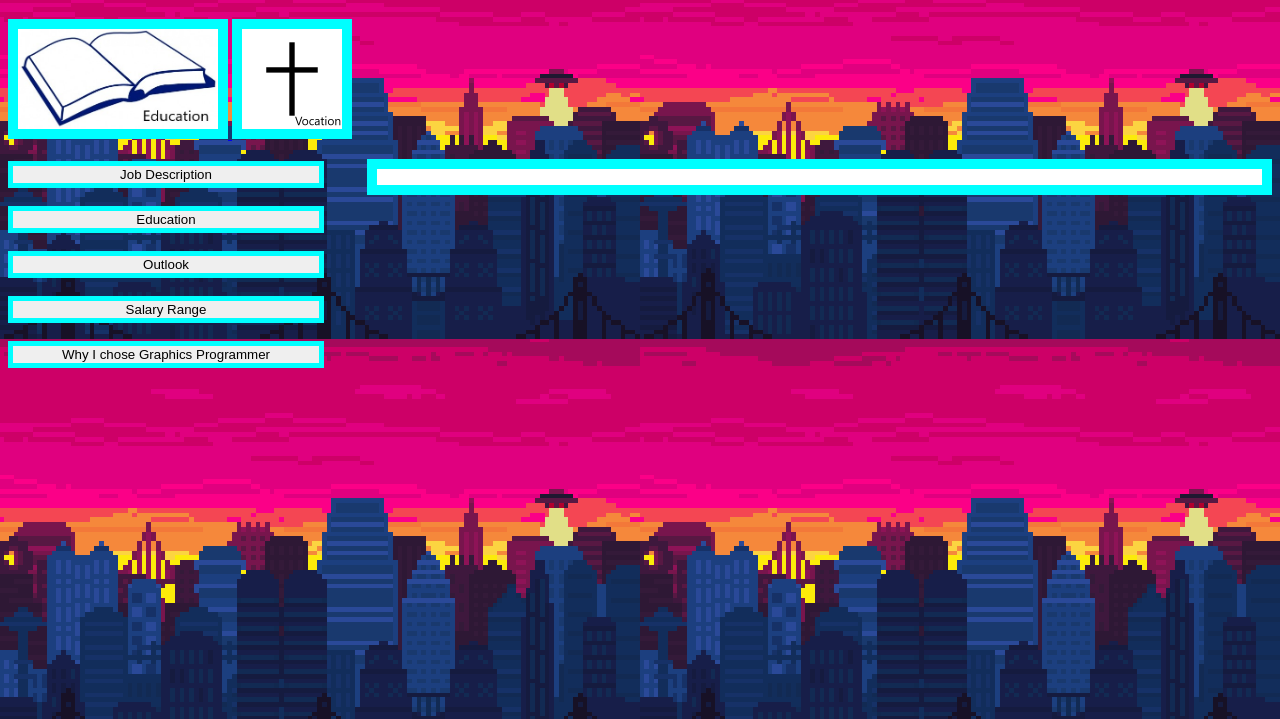
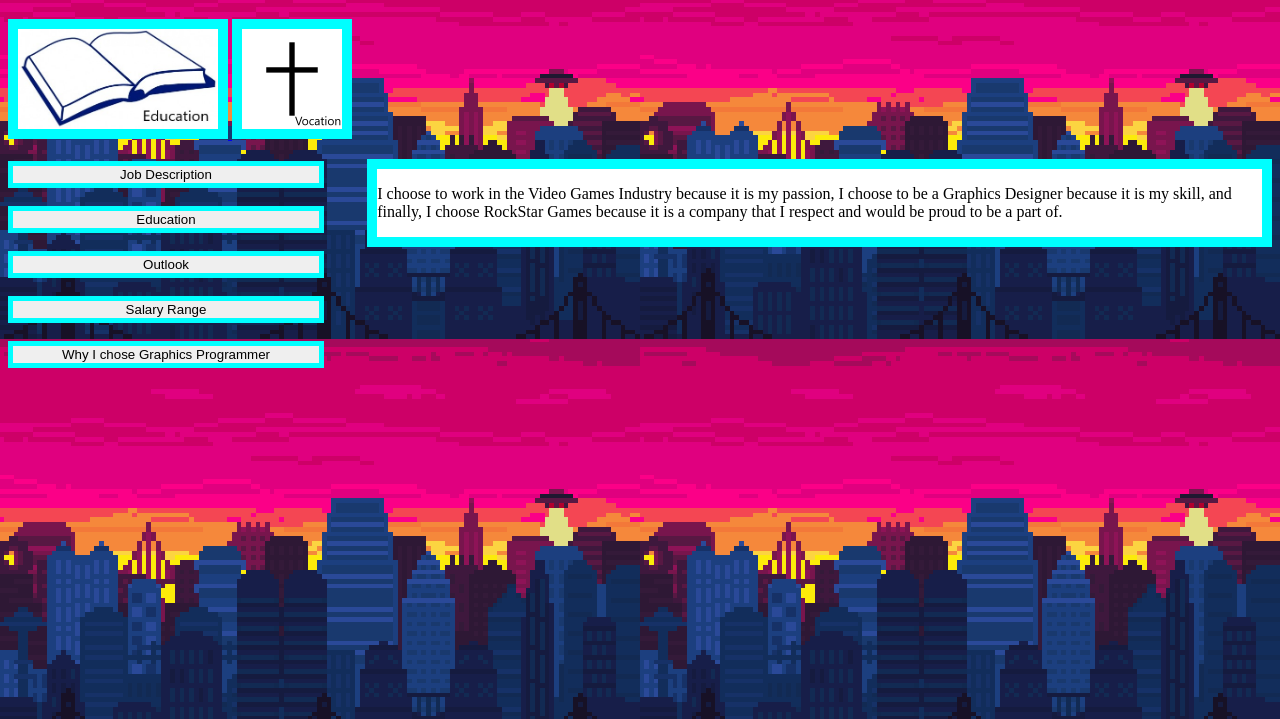
Before and after one commit to ILoganGrantI/Careers-1, a plain HTML site: page index.html in a window 1280 px wide. Both pictures are taken after a click on the button "Why I chose Graphics Programmer". Shown: the part 81-800 px from the top of the page. Drawn offline with Linux system fonts and the light colour scheme.

Commit message:
Careers-1

```diff
--- a/index.html
+++ b/index.html
@@ -19,7 +19,7 @@
 		<a href="https://Careers-2.logan0grant0.repl.co";>
 		<img class="img-1" src="./Images/Cross.png";>
 		</a><br>
-		<p id="paragraph";>This is where the desccriptions of each button will go</p>
+		<p id="paragraph";>Click on a button for more information</p>
 		<br>
 		<button id="b1">Job Description</button><br><br>
 		<button id="b2">Education</button><br><br>
--- a/script.js
+++ b/script.js
@@ -25,5 +25,5 @@ function change3 () {
 document.getElementById('b5').addEventListener('click', change4)
 
 function change4 () {
-	document.getElementById('paragraph').innerHTML = '<p></p>'
+	document.getElementById('paragraph').innerHTML = '<p>I choose to work in the Video Games Industry because it is my passion, I choose to be a Graphics Designer because it is my skill, and finally, I choose RockStar Games because it is a company that I respect and would be proud to be a part of. </p>'
 }
```
